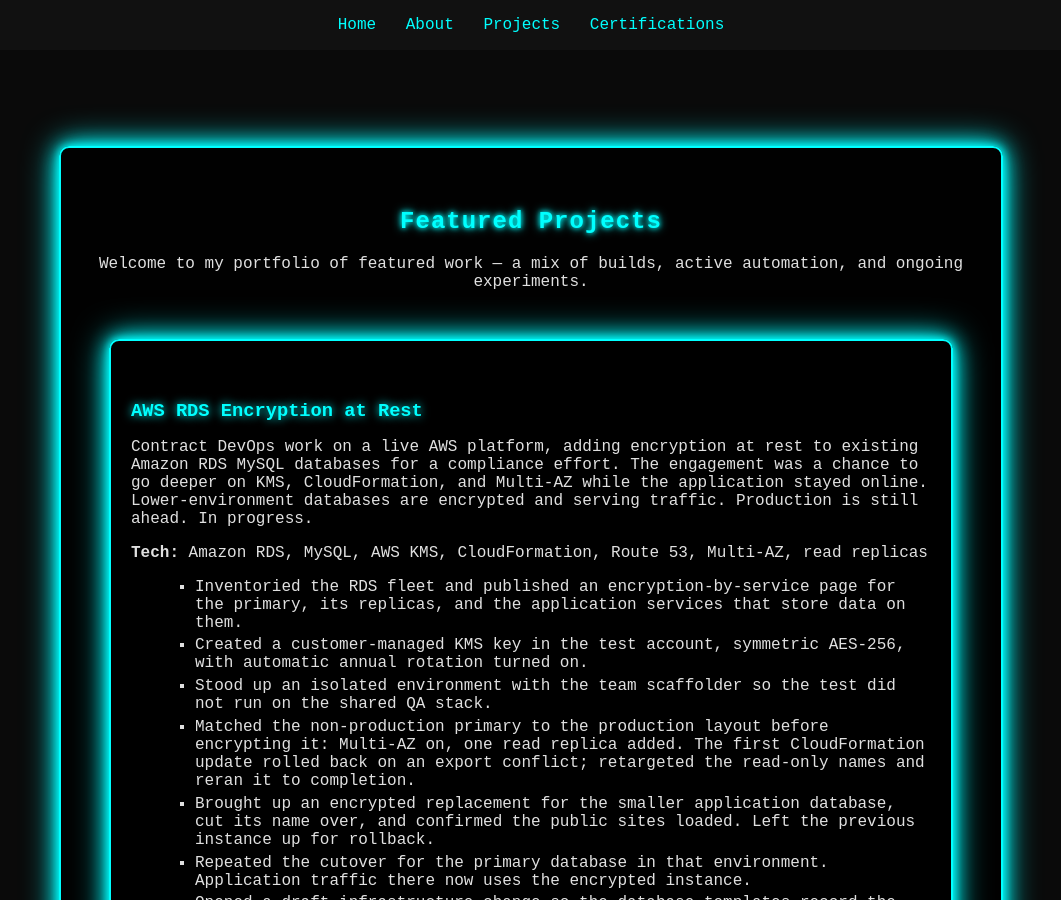
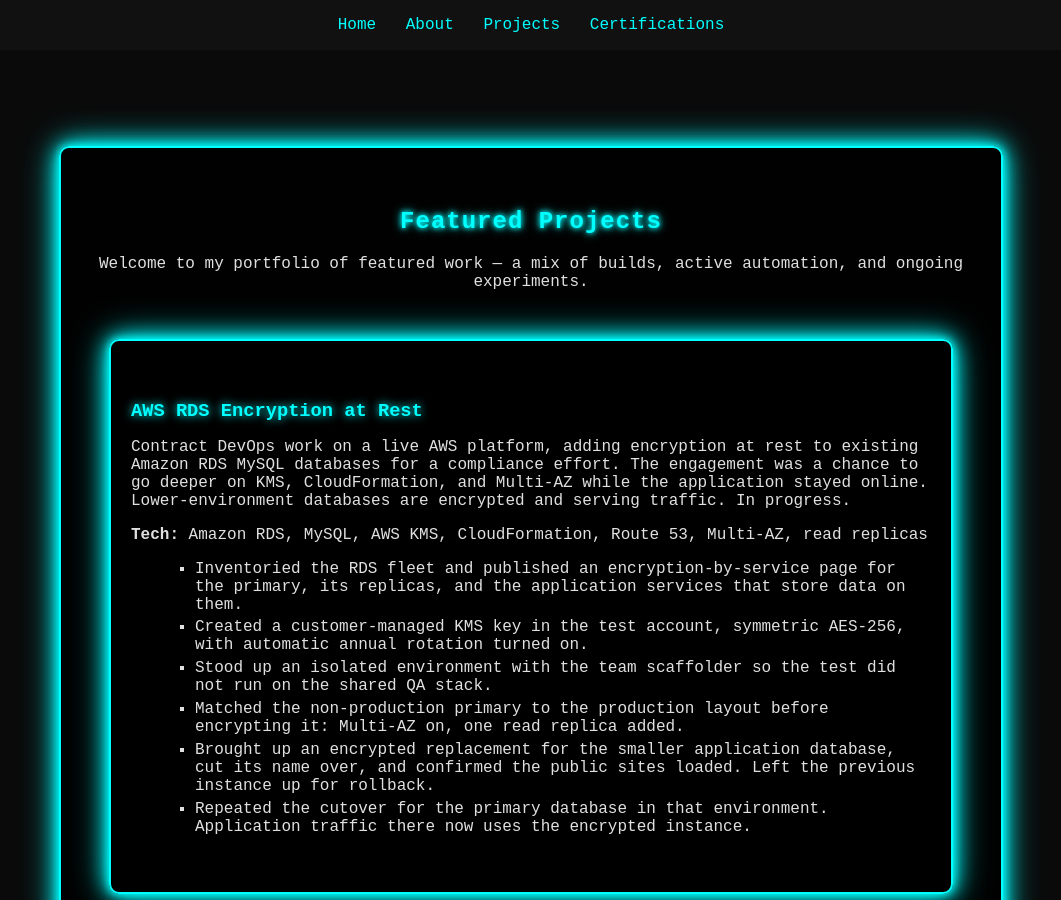
Before and after one commit to pearson-thaddeus-l/pearson-thaddeus-l-jekyll, a Jekyll site: the page built from projects.md, in a window 1280 px wide and 900 px high. Shown: the whole window, without its empty margins (109-1170 px from the left). Built offline with Jekyll 4.4.1, drawn with Linux system fonts in a browser that asks for light colours; some of the changed text lies outside the part shown.

Commit message:
Further refining project details

```diff
--- a/projects.md
+++ b/projects.md
@@ -13,17 +13,16 @@
 <div class="neon-border project-card">
   <h3>AWS RDS Encryption at Rest</h3>
   <p>
-    Contract DevOps work on a live AWS platform, adding encryption at rest to existing Amazon RDS MySQL databases for a compliance effort. The engagement was a chance to go deeper on KMS, CloudFormation, and Multi-AZ while the application stayed online. Lower-environment databases are encrypted and serving traffic. Production is still ahead. In progress.
+    Contract DevOps work on a live AWS platform, adding encryption at rest to existing Amazon RDS MySQL databases for a compliance effort. The engagement was a chance to go deeper on KMS, CloudFormation, and Multi-AZ while the application stayed online. Lower-environment databases are encrypted and serving traffic. In progress.
   </p>
   <p><strong>Tech:</strong> Amazon RDS, MySQL, AWS KMS, CloudFormation, Route 53, Multi-AZ, read replicas</p>
   <ul>
     <li>Inventoried the RDS fleet and published an encryption-by-service page for the primary, its replicas, and the application services that store data on them.</li>
     <li>Created a customer-managed KMS key in the test account, symmetric AES-256, with automatic annual rotation turned on.</li>
     <li>Stood up an isolated environment with the team scaffolder so the test did not run on the shared QA stack.</li>
-    <li>Matched the non-production primary to the production layout before encrypting it: Multi-AZ on, one read replica added. The first CloudFormation update rolled back on an export conflict; retargeted the read-only names and reran it to completion.</li>
+    <li>Matched the non-production primary to the production layout before encrypting it: Multi-AZ on, one read replica added.</li>
     <li>Brought up an encrypted replacement for the smaller application database, cut its name over, and confirmed the public sites loaded. Left the previous instance up for rollback.</li>
     <li>Repeated the cutover for the primary database in that environment. Application traffic there now uses the encrypted instance.</li>
-    <li>Opened a draft infrastructure change so the database templates record the encrypted settings and stay in line with what is running.</li>
   </ul>
 </div>
 
```
